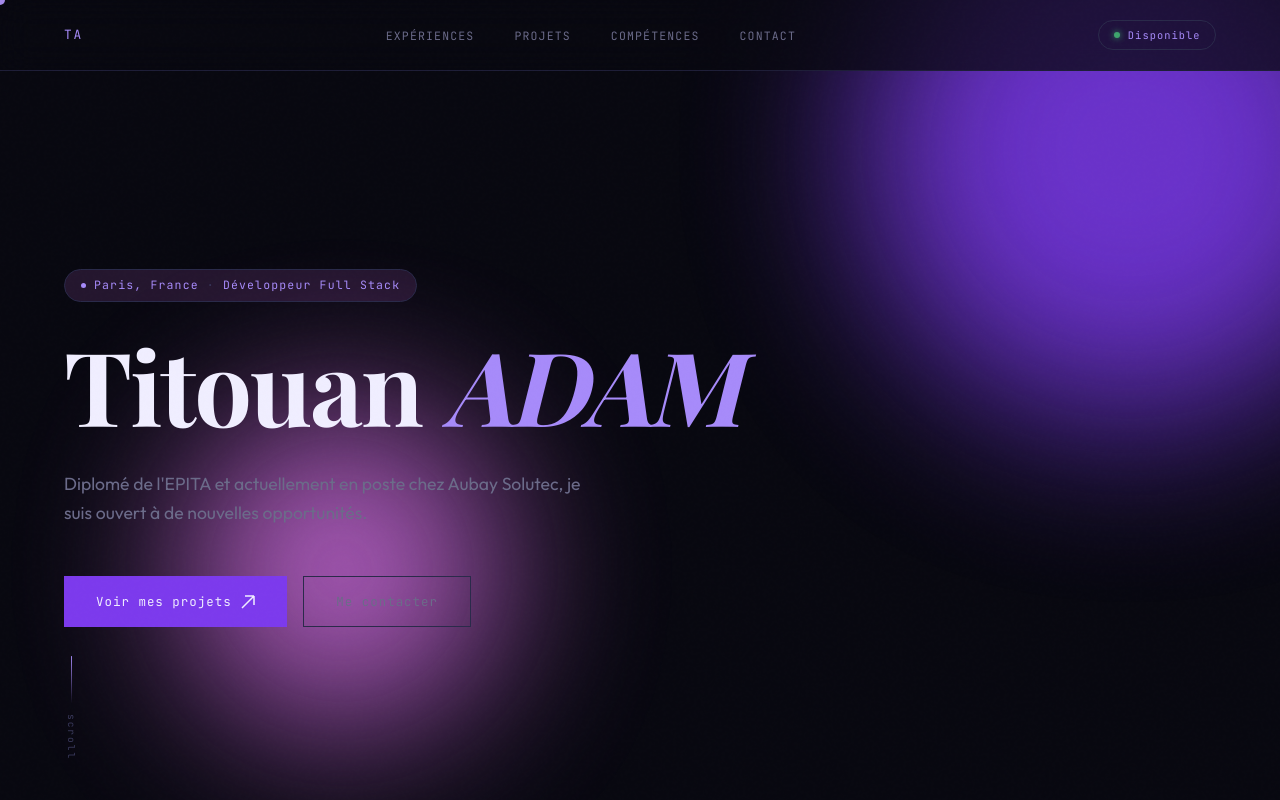
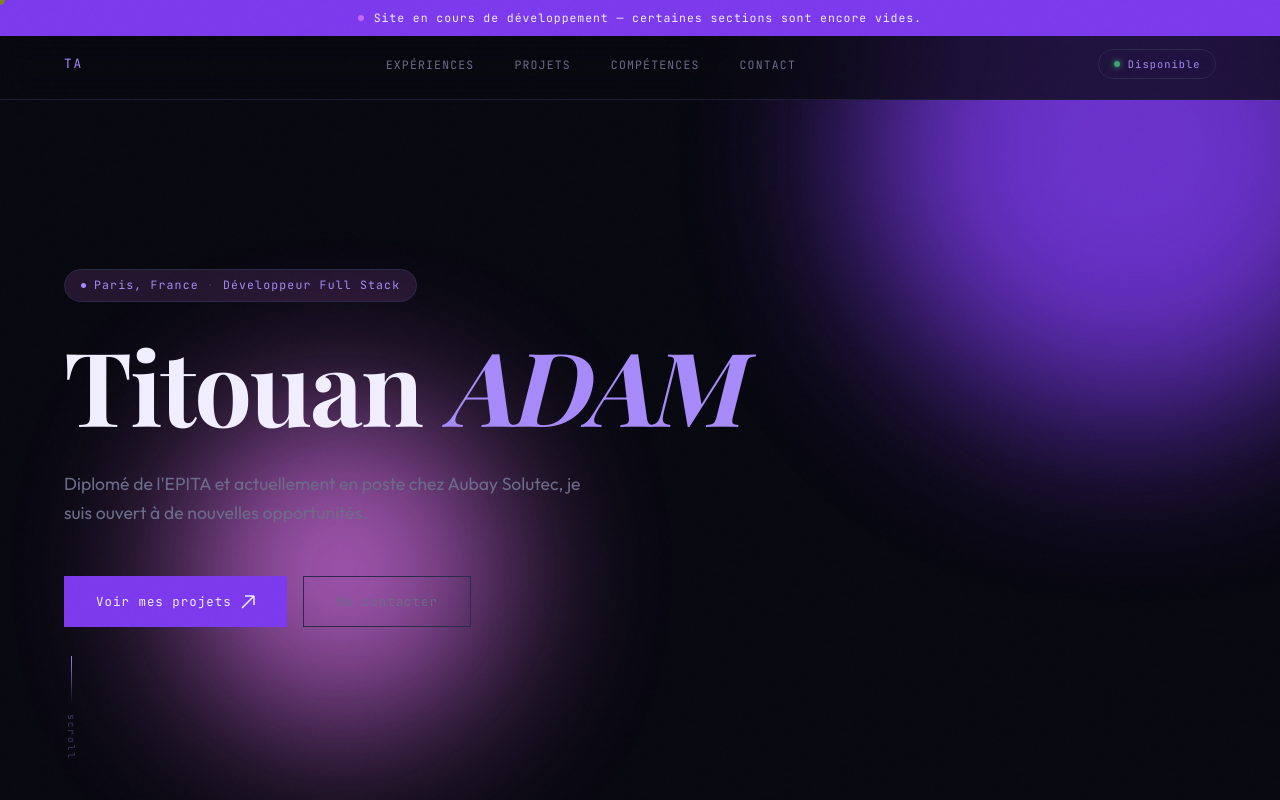
Before and after one commit to MrTitwan/Portfolio, a React (Vite) app: page / in a window 1280 px wide. Shown: the top 800 px of the page. Built offline with nearby package versions, Linux system fonts and the light colour scheme; a web font is replaced by a local one.

Commit message:
Add WIP top banner

```diff
--- a/src/App.jsx
+++ b/src/App.jsx
@@ -7,6 +7,7 @@ import Projects    from './components/Projects/Projects';
 import Skills      from './components/Skills/Skills';
 import Contact     from './components/Contact/Contact';
 import Footer      from './components/Footer/Footer';
+import Banner      from './components/Banner/Banner';
 
 export default function App() {
   useCursor();
@@ -16,6 +17,7 @@ export default function App() {
       {/* Custom cursor */}
       <div id="cursor" className="cursor" />
 
+      <Banner />
       <Navbar />
       <main>
         <Hero />
--- /dev/null
+++ b/src/components/Banner/Banner.jsx
@@ -0,0 +1,10 @@
+import styles from './Banner.module.css';
+
+export default function Banner() {
+  return (
+    <div className={styles.banner}>
+      <span className={styles.dot} />
+      Site en cours de développement — certaines sections sont encore vides.
+    </div>
+  );
+}
--- /dev/null
+++ b/src/components/Banner/Banner.module.css
@@ -0,0 +1,29 @@
+.banner {
+  position: fixed;
+  top: 0; left: 0; right: 0;
+  z-index: 200;
+  display: flex;
+  align-items: center;
+  justify-content: center;
+  gap: 0.6rem;
+  padding: 0.55rem 1rem;
+  background: var(--violet);
+  font-family: var(--font-mono);
+  font-size: 0.72rem;
+  letter-spacing: 0.08em;
+  color: var(--fg);
+}
+
+.dot {
+  width: 6px;
+  height: 6px;
+  border-radius: 50%;
+  background: var(--accent);
+  flex-shrink: 0;
+  animation: blink 2s ease-in-out infinite;
+}
+
+@keyframes blink {
+  0%, 100% { opacity: 1; }
+  50%       { opacity: 0.3; }
+}
--- a/src/components/Navbar/Navbar.module.css
+++ b/src/components/Navbar/Navbar.module.css
@@ -1,6 +1,6 @@
 .nav {
   position: fixed;
-  top: 0; left: 0; right: 0;
+  top: 29px; left: 0; right: 0;
   z-index: 100;
   display: flex;
   align-items: center;
```
